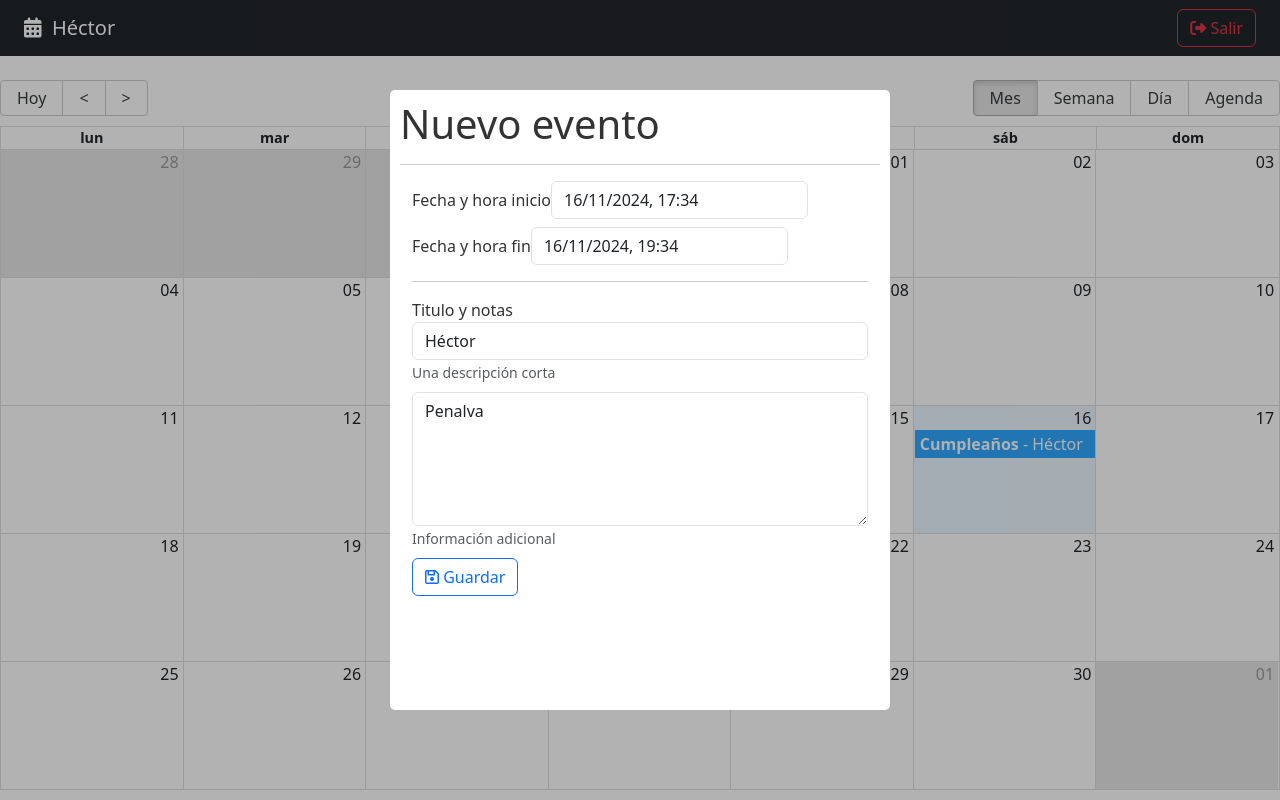
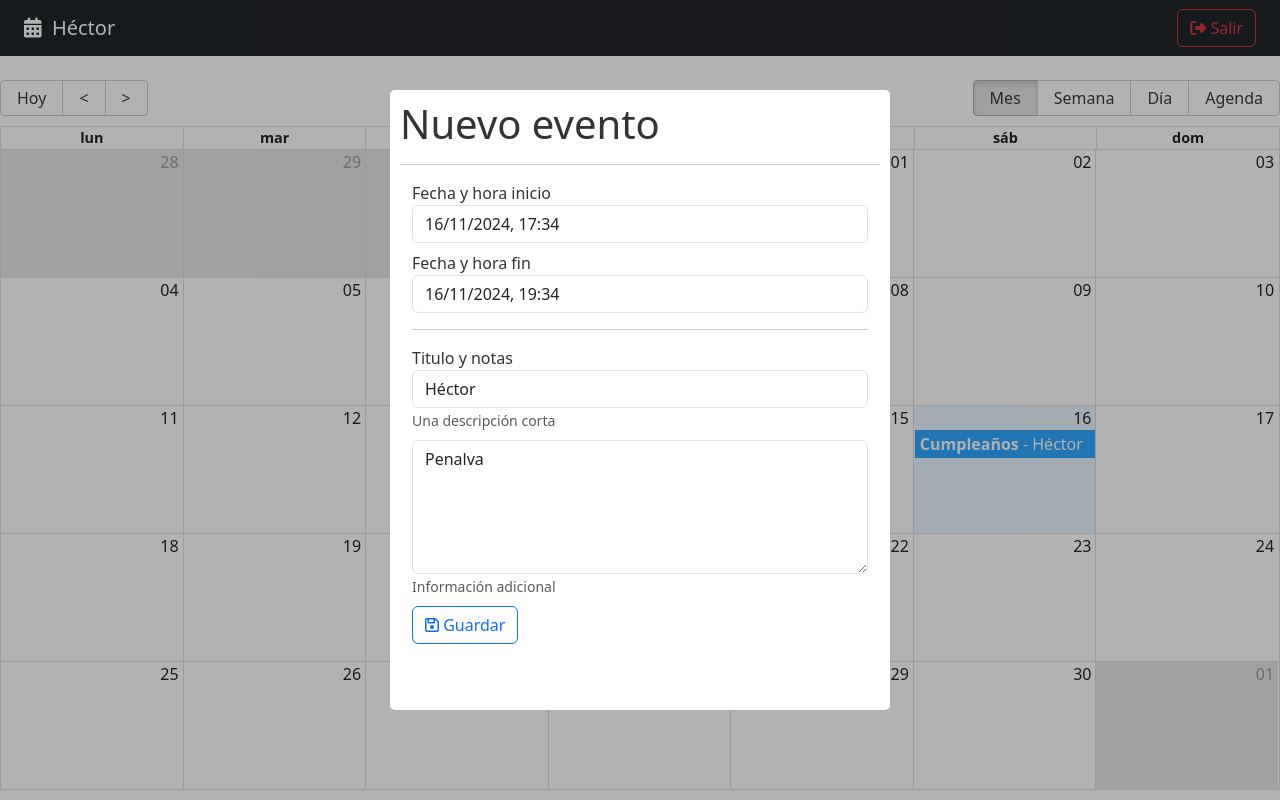
Before and after one commit to hectoralvaez/10-calendar, a React (Vite) app: page /auth in a window 1280 px wide. Built offline with nearby package versions, Linux system fonts and the light colour scheme.

Commit message:
📅 🖌️ 357. Obtener la información del formulario del evento

```diff
--- a/src/calendar/components/CalendarModal.jsx
+++ b/src/calendar/components/CalendarModal.jsx
@@ -1,4 +1,4 @@
-import { addHours } from "date-fns";
+import { addHours, differenceInSeconds } from "date-fns";
 import { useState } from "react";
 import Modal from "react-modal";
 import DatePicker, { registerLocale } from "react-datepicker";
@@ -51,6 +51,22 @@ export const CalendarModal = () => {
         setIsOpen(false);
     };
 
+    const onSubmit = (event) => {
+        event.preventDefault();
+        const difference = differenceInSeconds(formValues.end, formValues.start);
+
+        if ( isNaN( difference ) || difference <= 0 ) {
+            console.log('Error en las fechas');
+            return;
+        }
+
+        if ( formValues.title.length <= 0 ) {
+            console.log('Título obligatorio');
+            return;
+        }
+        console.log(formValues);
+    };
+
     return (
         <Modal
             isOpen={isOpen}
@@ -62,8 +78,8 @@ export const CalendarModal = () => {
         >
             <h1> Nuevo evento </h1>
             <hr />
-            <form className="container">
-                <div className="form-group mb-2">
+            <form className="container" onSubmit={ onSubmit }>
+                <div className="form-group mb-2 d-flex flex-column">
                     <label>Fecha y hora inicio</label>
                     <DatePicker
                         selected={ formValues.start }
@@ -76,7 +92,7 @@ export const CalendarModal = () => {
                     />
                 </div>
 
-                <div className="form-group mb-2">
+                <div className="form-group mb-2 d-flex flex-column">
                     <label>Fecha y hora fin</label>
                     <DatePicker
                         minDate={ formValues.start }
```
Also changed, not shown: 1 other file (tests, documents, lock files or other folders).
